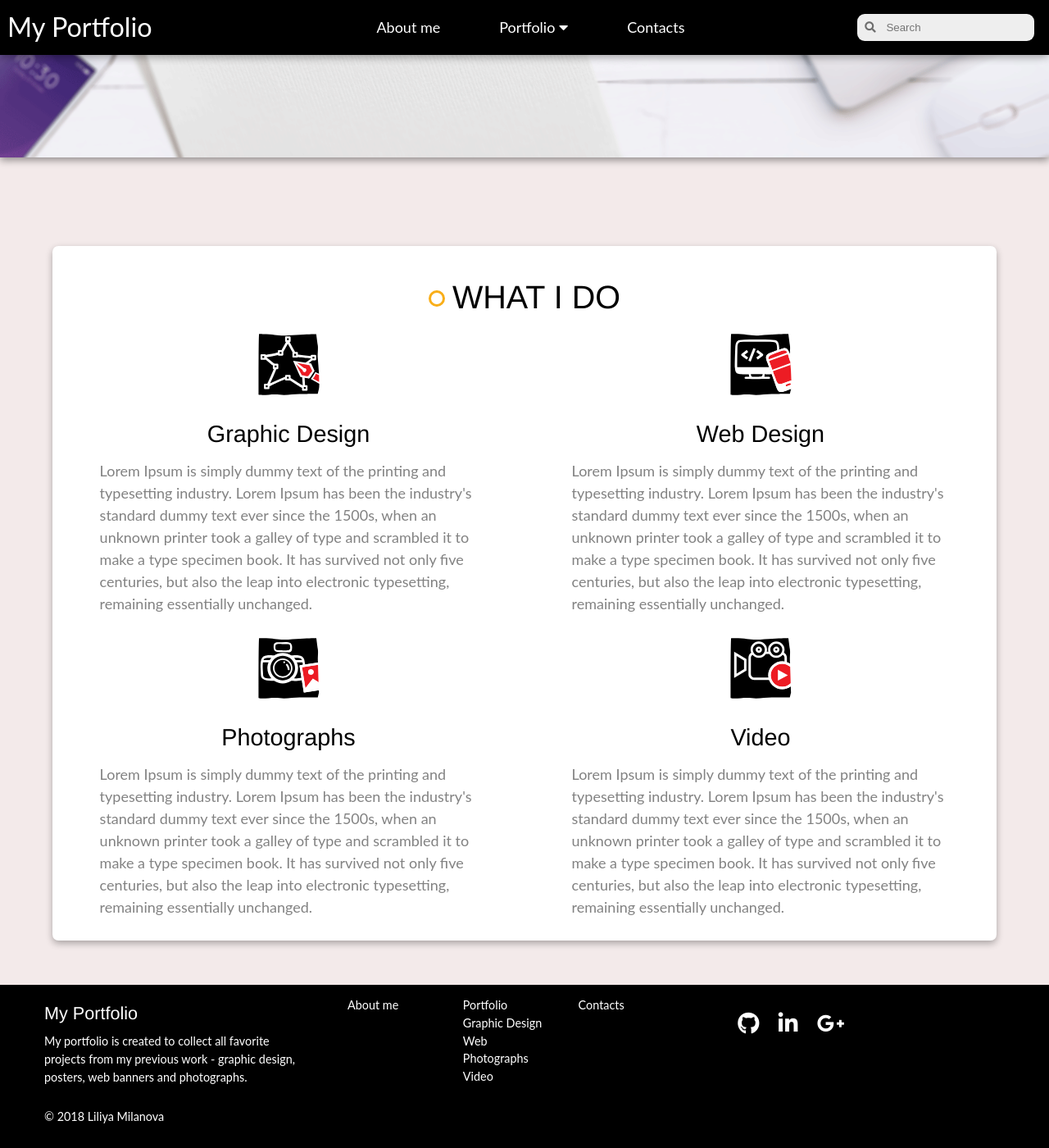
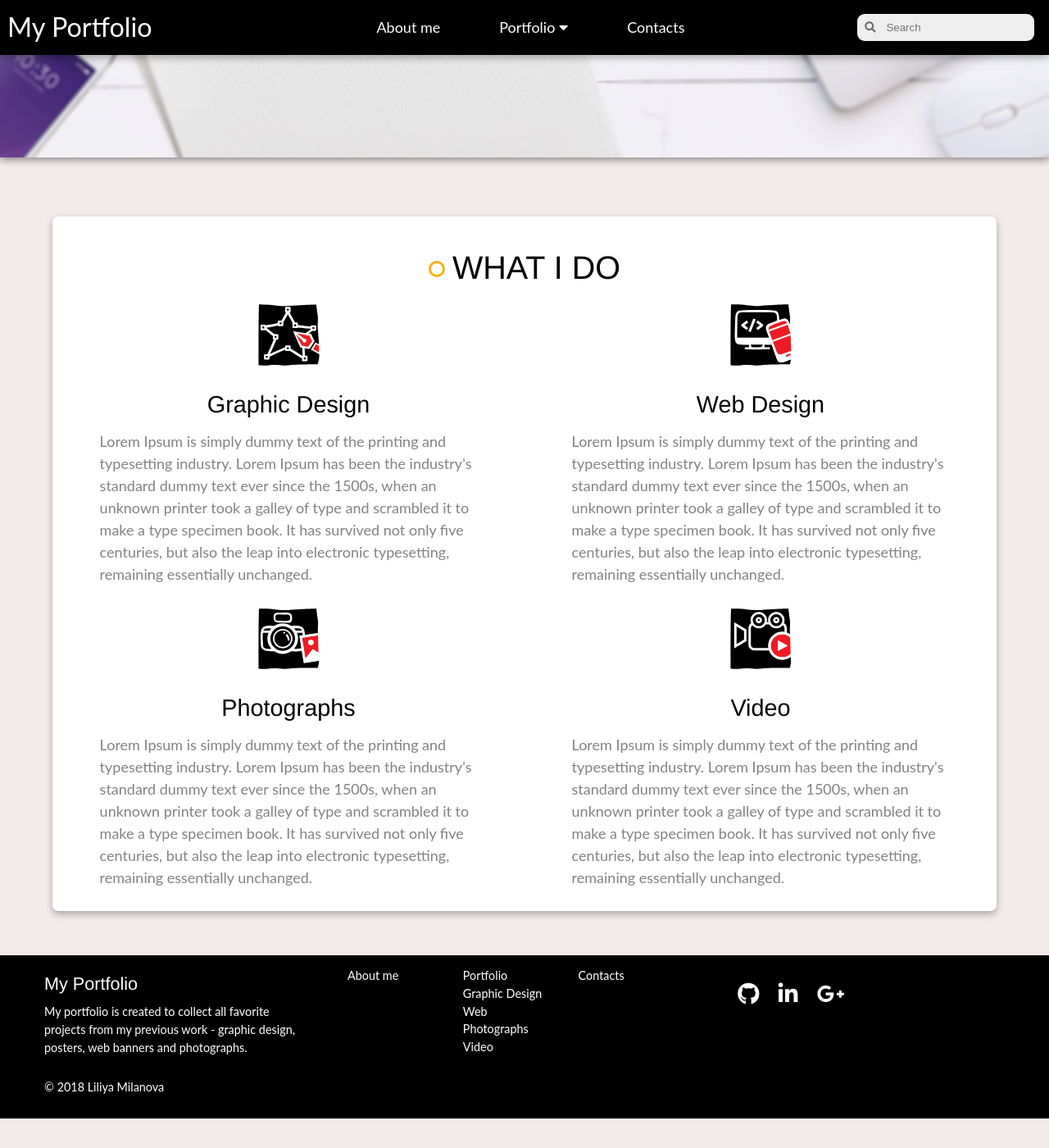
Before and after one commit to LiliyaMilanova/myportfolio, a Jekyll site: the page built from index.html, in a window 1280 px wide and 1400 px high, scrolled down 278 px. Shown: the whole window at 82% size. Built offline with Jekyll 4.4.1, drawn with Linux system fonts in a browser that asks for light colours; nearby versions of some CDN libraries; after the commit the page ends 1642 px from its top, so only the background shows below that.

Commit message:
Update styles.css

```diff
--- a/css/styles.css
+++ b/css/styles.css
@@ -144,7 +144,7 @@ body {
     display: flex;
     flex-direction: column;
     margin: 3rem auto;
-    margin-top: 6rem;
+    margin-top: 4rem;
     align-items: center;
     width: 90%;
     background: rgb(255, 255, 255);
```
